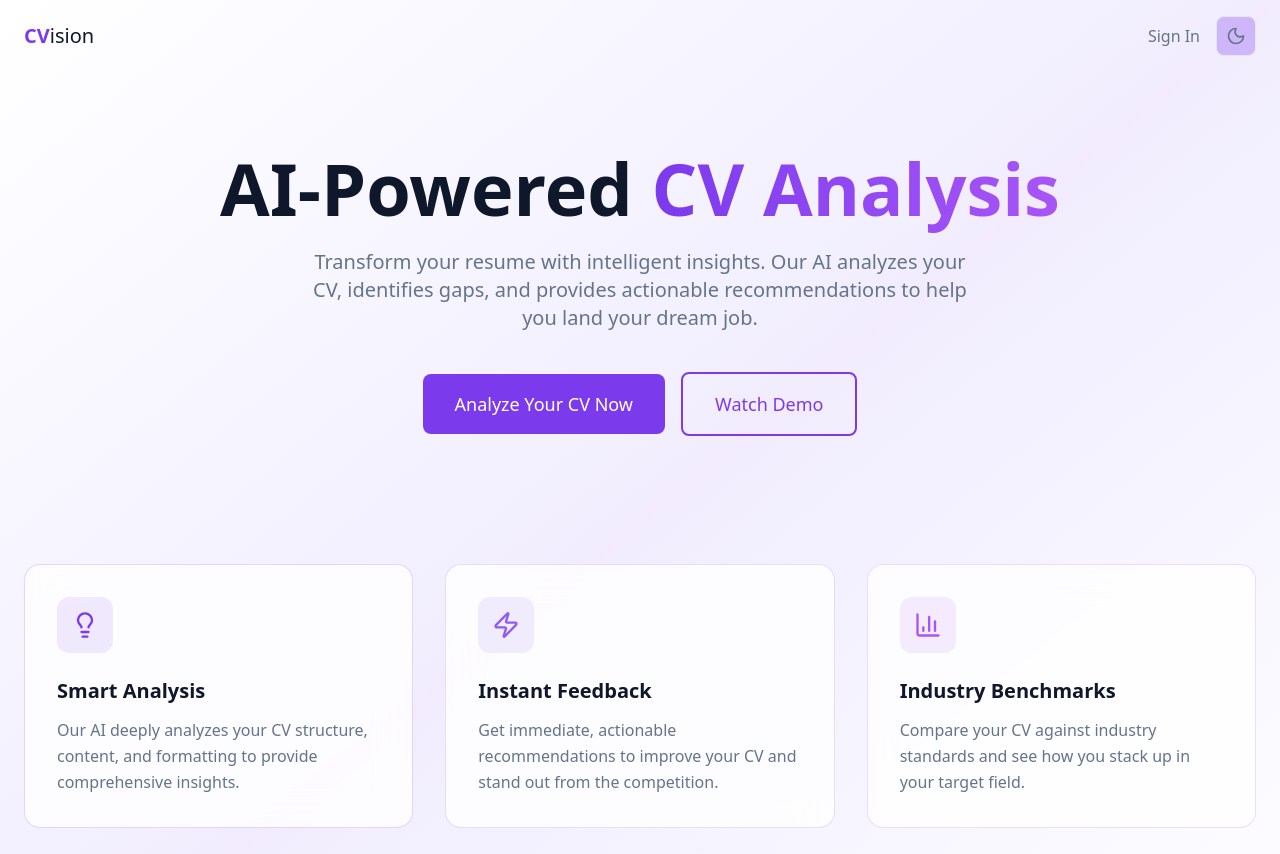
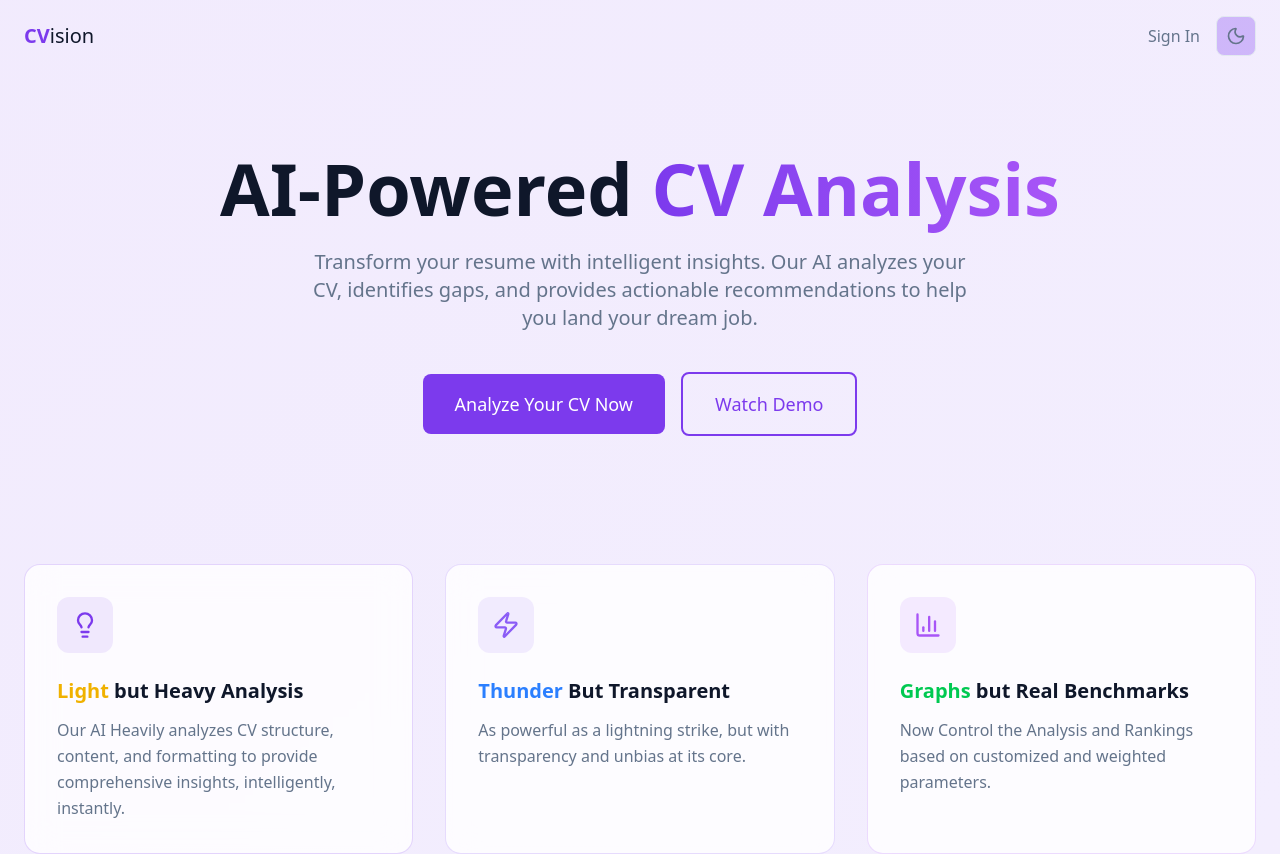
Before and after one commit to ashish757/CVision, a React (Vite) app in the folder client/: page / in a window 1280 px wide. Shown: the top 854 px of the page. Built offline with nearby package versions, Linux system fonts and the light colour scheme; no server answers.

Commit message:
dark mode improvements

```diff
--- a/client/src/index.css
+++ b/client/src/index.css
@@ -1,35 +1,4 @@
 @import "tailwindcss";
-
-@theme {
-  /* --- BRAND COLORS --- */
-  --color-primary: rgb(var(--primary));
-  --color-secondary: rgb(var(--secondary));
-  --color-accent: rgb(var(--accent));
-
-  /* --- SEMANTIC COLORS (Added Missing) --- */
-  --color-success: rgb(var(--success));
-  --color-error: rgb(var(--error));
-  --color-warning: rgb(var(--warning));
-  --color-info: rgb(var(--info));
-  --color-destructive: rgb(var(--destructive));
-
-  /* --- UI ROLE COLORS --- */
-  --color-background: rgb(var(--background));
-  --color-foreground: rgb(var(--foreground));
-  --color-card: rgb(var(--card));
-  --color-border: rgb(var(--border));
-  --color-muted: rgb(var(--muted));
-  --color-text: rgb(var(--text));
-
-  /* --- SHADOWS & RADIUS --- */
-  --shadow-sm: var(--shadow-sm);
-  --shadow-md: var(--shadow-md);
-  --shadow-lg: var(--shadow-lg);
-  --radius-default: var(--radius);
-
-  /* --- TRANSITIONS --- */
-  --animate-theme: background-color var(--transition), color var(--transition);
-}
 
 :root {
   /* Use RGB values without the rgb() wrapper for flexibility */
@@ -56,9 +25,12 @@
 
   --radius: 0.5rem;
   --transition: 0.2s ease-in-out;
+
+  --white: 255 255 255;
+  --black: 0 0 0;
 }
 
-body.theme-dark {
+  .theme-dark {
     --primary: 139 92 246;
     --secondary: 124 58 237;
     --accent: 196 181 253;
@@ -73,7 +45,7 @@ body.theme-dark {
     --foreground: 248 250 252;
     --card: 15 23 42;
     --border: 51 65 85;
-  --muted: 30 41 59;
+    --muted: 212 212 212;
     --text: 248 250 252;
 
     --shadow-sm: 0 1px 2px 0 rgba(0, 0, 0, 0.3);
@@ -81,9 +53,49 @@ body.theme-dark {
     --shadow-lg: 0 10px 15px -3px rgba(0, 0, 0, 0.5), 0 4px 6px -2px rgba(0, 0, 0, 0.4);
   }
 
+@theme inline{
+  /* --- BRAND COLORS --- */
+  --color-primary: rgb(var(--primary));
+  --color-secondary: rgb(var(--secondary));
+  --color-accent: rgb(var(--accent));
+
+  /* --- SEMANTIC COLORS (Added Missing) --- */
+  --color-success: rgb(var(--success));
+  --color-error: rgb(var(--error));
+  --color-warning: rgb(var(--warning));
+  --color-info: rgb(var(--info));
+  --color-destructive: rgb(var(--destructive));
+
+  /* --- UI ROLE COLORS --- */
+  --color-background: rgb(var(--background));
+  --color-foreground: rgb(var(--foreground));
+  --colo-white: rgb(var(--white));
+    --color-black: rgb(var(--black));
+  --color-card: rgb(var(--card));
+  --color-border: rgb(var(--border));
+  --color-muted: rgb(var(--muted));
+  --color-text: rgb(var(--text));
+
+  /* --- SHADOWS & RADIUS --- */
+  --shadow-sm: var(--shadow-sm);
+  --shadow-md: var(--shadow-md);
+  --shadow-lg: var(--shadow-lg);
+  --radius-default: var(--radius);
+
+
+
+  /* --- TRANSITIONS --- */
+  --animate-theme: background-color var(--transition), color var(--transition);
+}
+
 /* Base body styles using our variables */
-body {
+body, body.theme-dark {
   background-color: rgb(var(--background));
-  color: rgb(var(--text));
+  /*color: rgb(var(--text));*/
   transition: background-color var(--transition), color var(--transition);
 }
+
+.landing-bg {
+  --tw-gradient-position: to bottom right in oklab;
+  background-image: linear-gradient(var(--tw-gradient-position), rgb(var(--primary) / 0.1), rgb(var(--secondary) / 0.1));
+}
--- a/client/src/pages/Landing.tsx
+++ b/client/src/pages/Landing.tsx
@@ -5,7 +5,7 @@ import { Lightbulb, Zap, BarChart3 } from "lucide-react";
 
 const Landing = () => {
   return (
-    <div className="min-h-screen bg-gradient-to-br from-background via-primary/10 to-background">
+    <div className="min-h-screen landing-bg">
       {/* Navigation */}
       <nav className="container mx-auto px-6 py-4">
         <div className="flex items-center justify-between">
@@ -39,13 +39,13 @@ const Landing = () => {
           <div className="flex flex-col sm:flex-row items-center justify-center gap-4">
             <Link
               to="/signin"
-              className="bg-primary hover:bg-primary/90 text-background px-8 py-4 rounded-lg font-medium text-lg transition-all transform hover:scale-105 hover:shadow-lg w-full sm:w-auto shadow-primary/25"
+              className="bg-primary text-white hover:bg-primary/90 px-8 py-4 rounded-lg font-medium text-lg transition-all transform hover:scale-105 hover:shadow-lg w-full sm:w-auto shadow-primary/25"
             >
               Analyze Your CV Now
             </Link>
             <Link
               to="/signin"
-              className="border-2 border-primary text-primary hover:bg-primary hover:text-background px-8 py-4 rounded-lg font-medium text-lg transition-all w-full sm:w-auto"
+              className="border-2 border-primary text-primary hover:bg-primary hover:text-white px-8 py-4 rounded-lg font-medium text-lg transition-all w-full sm:w-auto"
             >
               Watch Demo
             </Link>
@@ -55,41 +55,39 @@ const Landing = () => {
         {/* Features Section */}
         <div className="mt-32 grid md:grid-cols-3 gap-8">
           <div className="bg-card/80 backdrop-blur-lg rounded-2xl p-8 border border-primary/20 hover:border-primary/50 transition-all group hover:shadow-2xl hover:shadow-primary/10">
-            <div className="w-14 h-14 bg-primary/10 rounded-xl flex items-center justify-center mb-6 group-hover:bg-primary/20 transition-all">
-              <Lightbulb className="w-7 h-7 text-primary" />
+            <div className="w-14 h-14 bg-primary/10 rounded-xl flex items-center justify-center mb-6 group-hover:bg-yellow-500/30 transition-all">
+              <Lightbulb className="w-7 h-7 text-primary group-hover:text-yellow-700" />
             </div>
             <h3 className="text-xl font-semibold text-text mb-3">
-              Smart Analysis
+              <span className="text-yellow-500 ">Light</span> but Heavy Analysis
             </h3>
             <p className="text-muted leading-relaxed">
-              Our AI deeply analyzes your CV structure, content, and formatting
-              to provide comprehensive insights.
+              Our AI Heavily analyzes CV structure, content, and formatting
+              to provide comprehensive insights, intelligently, instantly.
             </p>
           </div>
 
           <div className="bg-card/80 backdrop-blur-lg rounded-2xl p-8 border border-secondary/20 hover:border-secondary/50 transition-all group hover:shadow-2xl hover:shadow-secondary/10">
-            <div className="w-14 h-14 bg-secondary/10 rounded-xl flex items-center justify-center mb-6 group-hover:bg-secondary/20 transition-all">
-              <Zap className="w-7 h-7 text-secondary" />
+            <div className="w-14 h-14 bg-secondary/10 rounded-xl flex items-center justify-center mb-6 group-hover:bg-blue-500/30 transition-all">
+              <Zap className="w-7 h-7 text-secondary group-hover:text-blue-700" />
             </div>
             <h3 className="text-xl font-semibold text-text mb-3">
-              Instant Feedback
+              <span className="text-blue-500">Thunder</span> But Transparent
             </h3>
             <p className="text-muted leading-relaxed">
-              Get immediate, actionable recommendations to improve your CV and
-              stand out from the competition.
+              As powerful as a lightning strike, but with transparency and unbias at its core.
             </p>
           </div>
 
           <div className="bg-card/80 backdrop-blur-lg rounded-2xl p-8 border border-accent/20 hover:border-accent/50 transition-all group hover:shadow-2xl hover:shadow-accent/10">
-            <div className="w-14 h-14 bg-accent/10 rounded-xl flex items-center justify-center mb-6 group-hover:bg-accent/20 transition-all">
-              <BarChart3 className="w-7 h-7 text-accent" />
+            <div className="w-14 h-14 bg-accent/10 rounded-xl flex items-center justify-center mb-6 group-hover:bg-green-500/30 transition-all">
+              <BarChart3 className="w-7 h-7 text-accent group-hover:text-green-700" />
             </div>
             <h3 className="text-xl font-semibold text-text mb-3">
-              Industry Benchmarks
+              <span className="text-green-500">Graphs</span> but Real Benchmarks
             </h3>
             <p className="text-muted leading-relaxed">
-              Compare your CV against industry standards and see how you stack
-              up in your target field.
+              Now Control the Analysis and Rankings based on customized and weighted parameters.
             </p>
           </div>
         </div>
```
Lines whose indentation alone changed are shown as unchanged.
